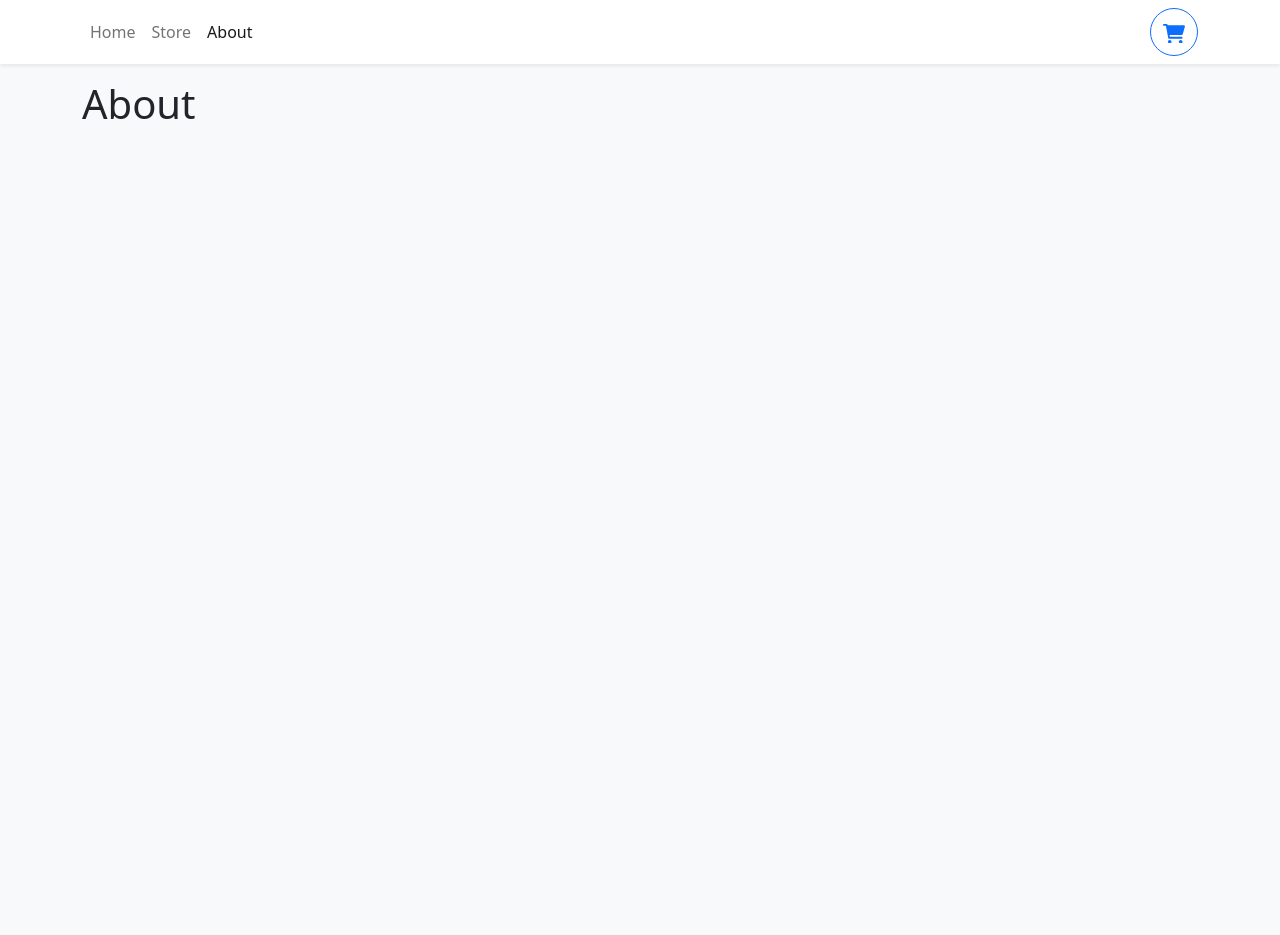
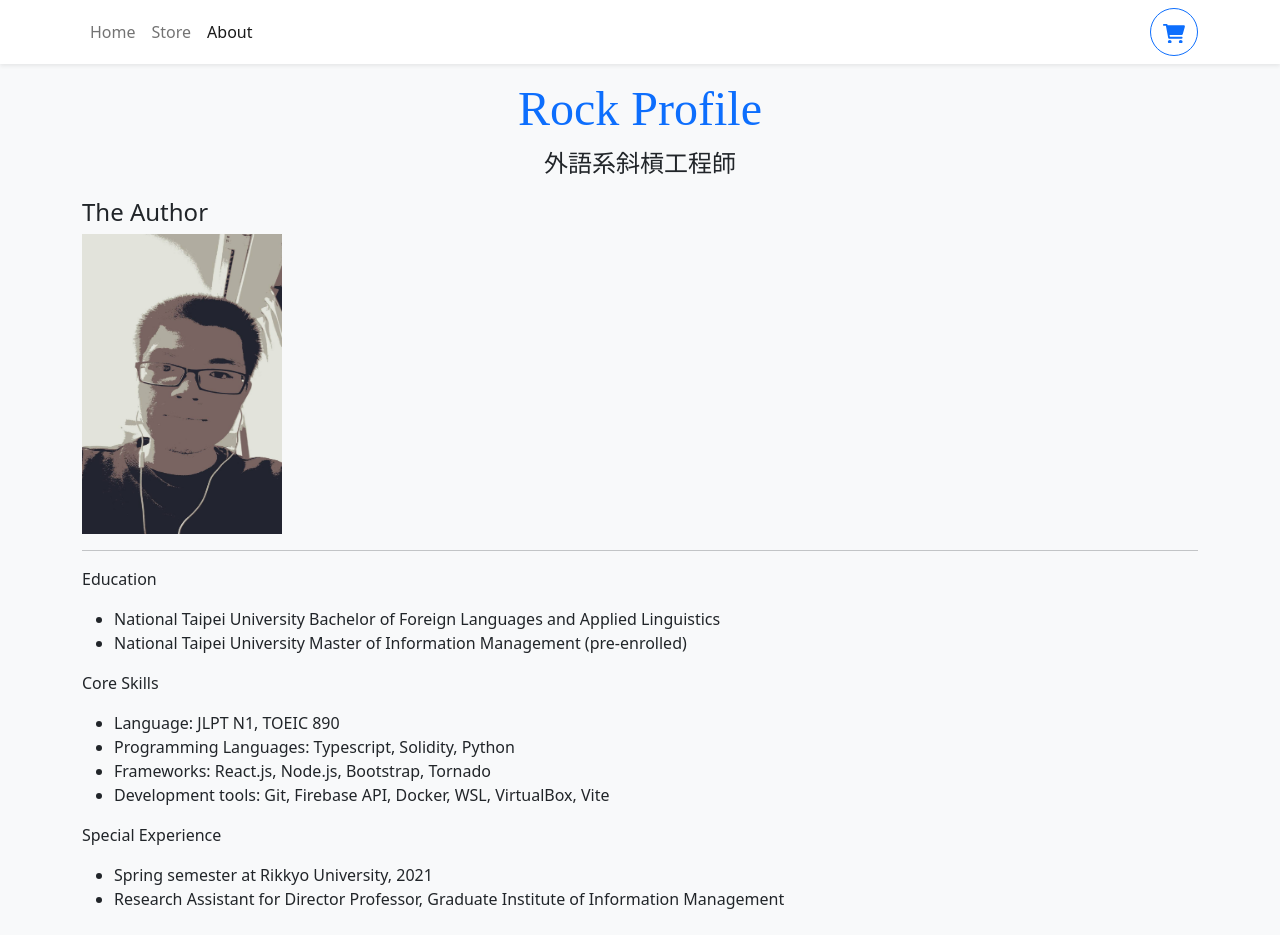
Before and after one commit to RokkuRock/brand-website, a React (Vite) app: page /about in a window 1280 px wide. Before the commit the page ends 800 px from the top, so only its background shows below. Built offline with nearby package versions, Linux system fonts and the light colour scheme.

Commit message:
complete basic structure of Home and About pages

```diff
--- /dev/null
+++ b/src/data/author.json
@@ -0,0 +1 @@
+[  {    "id": 101,    "name": "John Doe",    "imgUrl": "/imgs/author.jpg"  }]
--- a/src/pages/About.tsx
+++ b/src/pages/About.tsx
@@ -1,3 +1,59 @@
+import React from 'react';
+import authors from "../data/author.json";
+
+const MyProfile: React.FC = () => {
+  return (
+    <div className="w3-card w3-round w3-white">
+      <div className="w3-container">
+        <h4 className="w3-center">The Author</h4>
+        <p className="w3-center"><img src={authors[0].imgUrl} className="w3-circle" style={{height: '300px', width: '200px'}} alt="Avatar" /></p>
+        <hr />
+        <div>
+          <p>Education</p>
+            <ul>
+            <li>National Taipei University<span></span> Bachelor of Foreign Languages and Applied Linguistics</li>
+            <li>National Taipei University<span></span> Master of Information Management (pre-enrolled)</li>
+            </ul>
+          <p>Core Skills</p>
+            <ul>
+            <li>Language: JLPT N1, TOEIC 890 </li>
+            <li>Programming Languages: Typescript, Solidity, Python</li>
+            <li>Frameworks: React.js, Node.js, Bootstrap, Tornado</li>
+            <li>Development tools: Git, Firebase API, Docker, WSL, VirtualBox, Vite</li>
+            </ul>
+          <p>Special Experience</p>
+            <ul>
+            <li>Spring semester at Rikkyo University, 2021</li>
+            <li>Research Assistant for Director Professor, Graduate Institute of Information Management</li>
+            </ul>
+        </div>
+      </div>
+    </div>
+  );
+};
+
+const TopHeader: React.FC = () => {
+  return (
+    <div className="top-header" style={{ display: "flex", justifyContent: "center", alignItems: "center" }}>
+      <div className="top-header-title" style={{ textAlign: "center" }}>
+        <h1>
+          <a href="https://rockbrand-652a6.firebaseapp.com/" style={{textDecoration: "none"}}>
+            <span className="site-title" style={{ fontFamily: "Dancing Script, cursive", fontSize: "3rem" }}>Rock Profile</span>
+          </a>
+        </h1>
+        <p className="site-subtitle" style={{ fontFamily: "Dancing Script, cursive", fontSize: "1.5rem", marginTop: 0 }}>外語系斜槓工程師</p>
+      </div>
+    </div>
+  );
+};
+
+export default TopHeader;
+
 export function About() {
-    return <h1>About</h1>
+  return (
+    <div>
+      <TopHeader />
+      <MyProfile />
+    </div>
+  );
 }
--- a/src/pages/Home.tsx
+++ b/src/pages/Home.tsx
@@ -1,3 +1,26 @@
+import React from 'react';
+
+const TopHeader: React.FC = () => {
+  return (
+    <div className="top-header" style={{ display: "flex", justifyContent: "center", alignItems: "center" }}>
+      <div className="top-header-title" style={{ textAlign: "center" }}>
+        <h1>
+          <a href="https://rockbrand-652a6.firebaseapp.com/" style={{textDecoration: "none"}}>
+            <span className="site-title" style={{ fontFamily: "Dancing Script, cursive", fontSize: "3rem" }}>Rock Profile</span>
+          </a>
+        </h1>
+        <p className="site-subtitle" style={{ fontFamily: "Dancing Script, cursive", fontSize: "1.5rem", marginTop: 0 }}>外語系斜槓工程師</p>
+      </div>
+    </div>
+  );
+};
+
+export default TopHeader;
+
 export function Home() {
-    return <h1>Home</h1>
+  return (
+    <div>
+      <TopHeader />
+    </div>
+  );
 }
```
Also changed, not shown: public/imgs/author.jpg (added).
